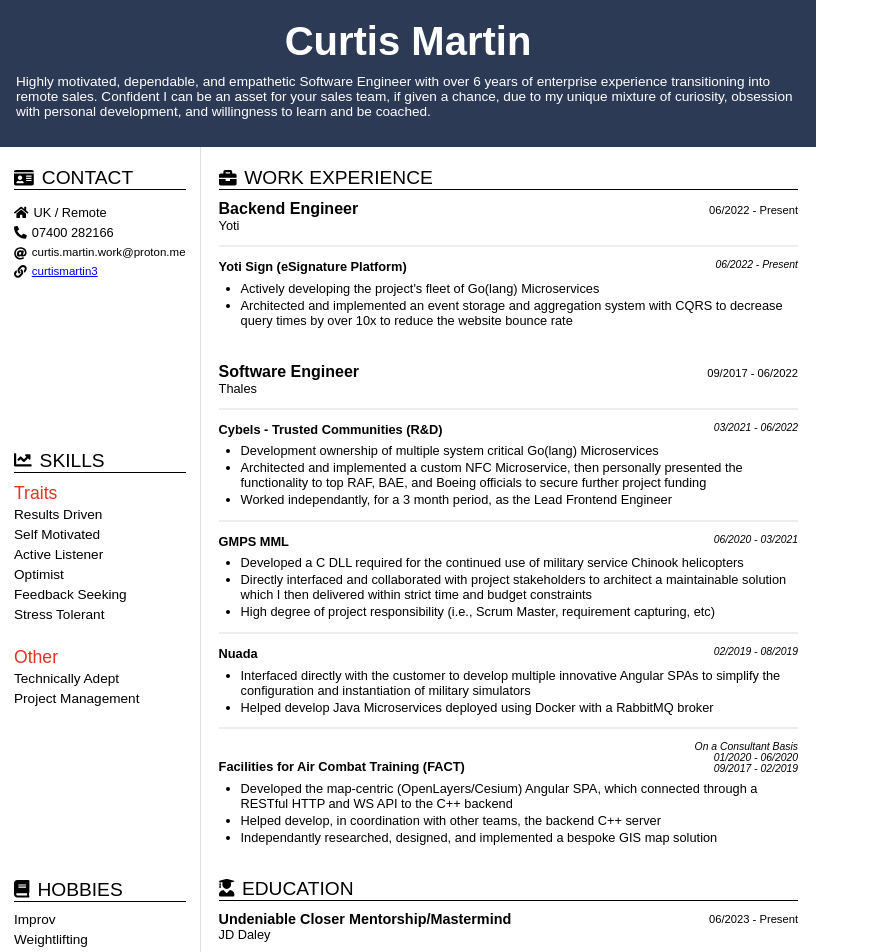
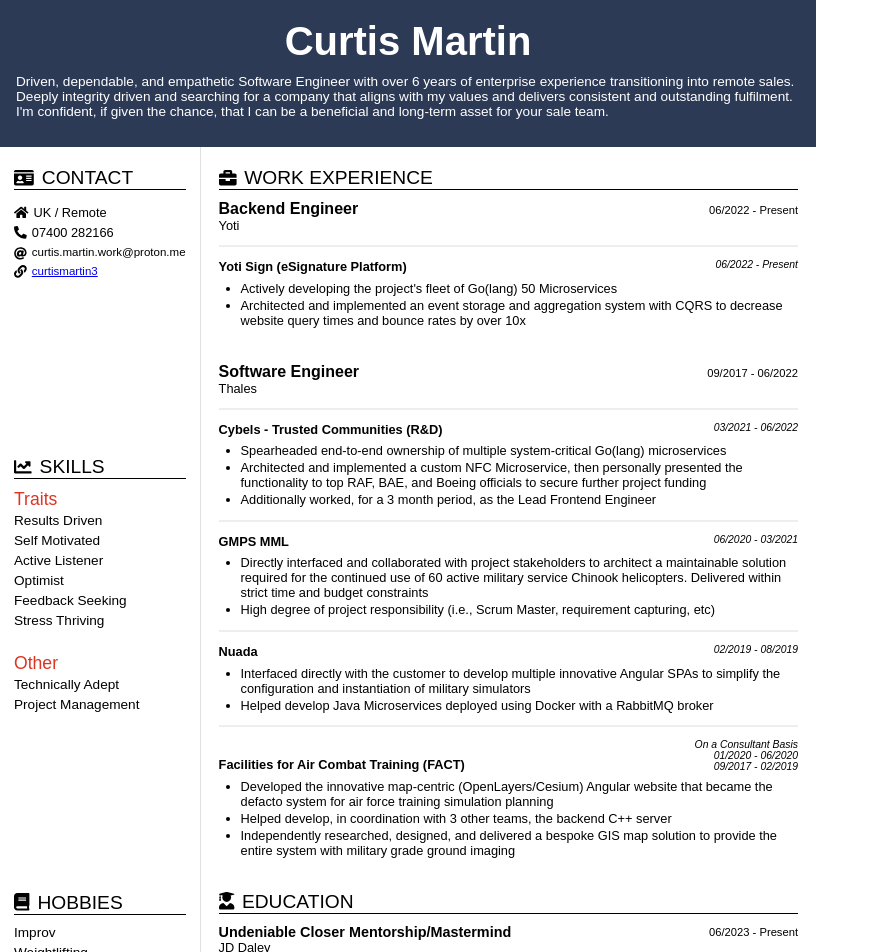
Before and after one commit to CurtisM132/resume, a React (Create React App) app in the folder Template 2/: page / in a window 1280 px wide. Shown: the top 952 px of the page, without its empty margins (0-879 px from the left). Built offline with nearby package versions, Linux system fonts and the light colour scheme.

Commit message:
General Updates

```diff
--- a/Template 2/src/features/header/Header.jsx
+++ b/Template 2/src/features/header/Header.jsx
@@ -10,9 +10,9 @@
       </div>
 
       <div className="header-tag">
-        Highly motivated, dependable, and empathetic Software Engineer with over 6 years of enterprise experience transitioning
-         into remote sales. Confident I can be an asset for your sales team, if given a chance, due to my unique mixture of
-         curiosity, obsession with personal development, and willingness to learn and be coached.
+        Driven, dependable, and empathetic Software Engineer with over 6 years of enterprise experience transitioning
+         into remote sales. Deeply integrity driven and searching for a company that aligns with my values and delivers consistent
+         and outstanding fulfilment. I&apos;m confident, if given the chance, that I can be a beneficial and long-term asset for your sale team.
       </div>
     </div>
   );
--- a/Template 2/src/features/skills/Skills.jsx
+++ b/Template 2/src/features/skills/Skills.jsx
@@ -13,7 +13,7 @@
   'Active Listener',
   'Optimist',
   'Feedback Seeking',
-  'Stress Tolerant',
+  'Stress Thriving',
 ];
 
 const OTHER = [
--- a/Template 2/src/features/work-experience/WorkExperience.jsx
+++ b/Template 2/src/features/work-experience/WorkExperience.jsx
@@ -34,11 +34,11 @@
 
           <ul>
             <li>
-              Actively developing the project&apos;s fleet of Go(lang) Microservices
+              Actively developing the project&apos;s fleet of Go(lang) 50 Microservices
             </li>
             <li>
-              Architected and implemented an event storage and aggregation system with CQRS to decrease query
-              times by over 10x to reduce the website bounce rate
+              Architected and implemented an event storage and aggregation system with CQRS to decrease website query
+              times and bounce rates by over 10x
             </li>
           </ul>
         </div>
@@ -64,14 +64,14 @@
 
           <ul>
             <li>
-              Development ownership of multiple system critical Go(lang) Microservices
+              Spearheaded end-to-end ownership of multiple system-critical Go(lang) microservices
             </li>
             <li>
               Architected and implemented a custom NFC Microservice, then personally presented the functionality to top RAF, BAE, and
               Boeing officials to secure further project funding
             </li>
             <li>
-              Worked independantly, for a 3 month period, as the Lead Frontend Engineer
+              Additionally worked, for a 3 month period, as the Lead Frontend Engineer
             </li>
           </ul>
         </div>
@@ -90,11 +90,9 @@
 
           <ul>
             <li>
-              Developed a C DLL required for the continued use of military service Chinook helicopters
-            </li>
-            <li>
               Directly interfaced and collaborated with project stakeholders to architect a maintainable solution
-              which I then delivered within strict time and budget constraints
+              required for the continued use of 60 active military service Chinook helicopters. Delivered within
+              strict time and budget constraints
             </li>
             <li>
               High degree of project responsibility (i.e., Scrum Master, requirement capturing, etc)
@@ -143,13 +141,13 @@
 
           <ul>
             <li>
-              Developed the map-centric (OpenLayers/Cesium) Angular SPA, which connected through a RESTful HTTP and WS API to the C++ backend
+              Developed the innovative map-centric (OpenLayers/Cesium) Angular website that became the defacto system for air force training simulation planning
             </li>
             <li>
-              Helped develop, in coordination with other teams, the backend C++ server
+              Helped develop, in coordination with 3 other teams, the backend C++ server
             </li>
             <li>
-              Independantly researched, designed, and implemented a bespoke GIS map solution
+              Independently researched, designed, and delivered a bespoke GIS map solution to provide the entire system with military grade ground imaging
             </li>
           </ul>
         </div>
```
